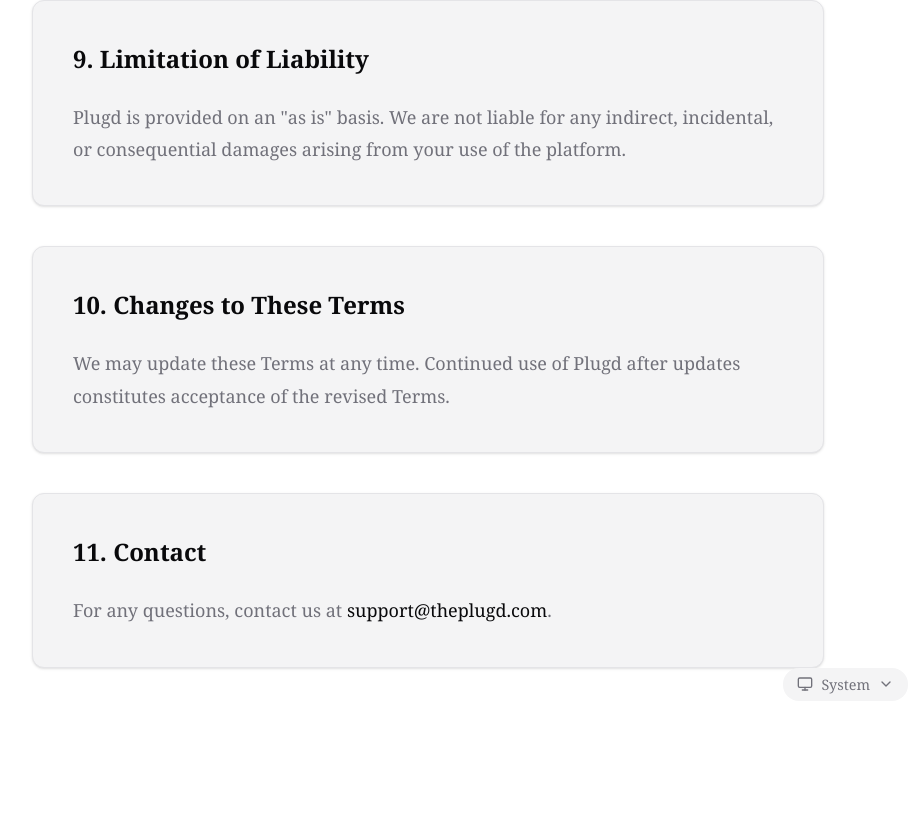
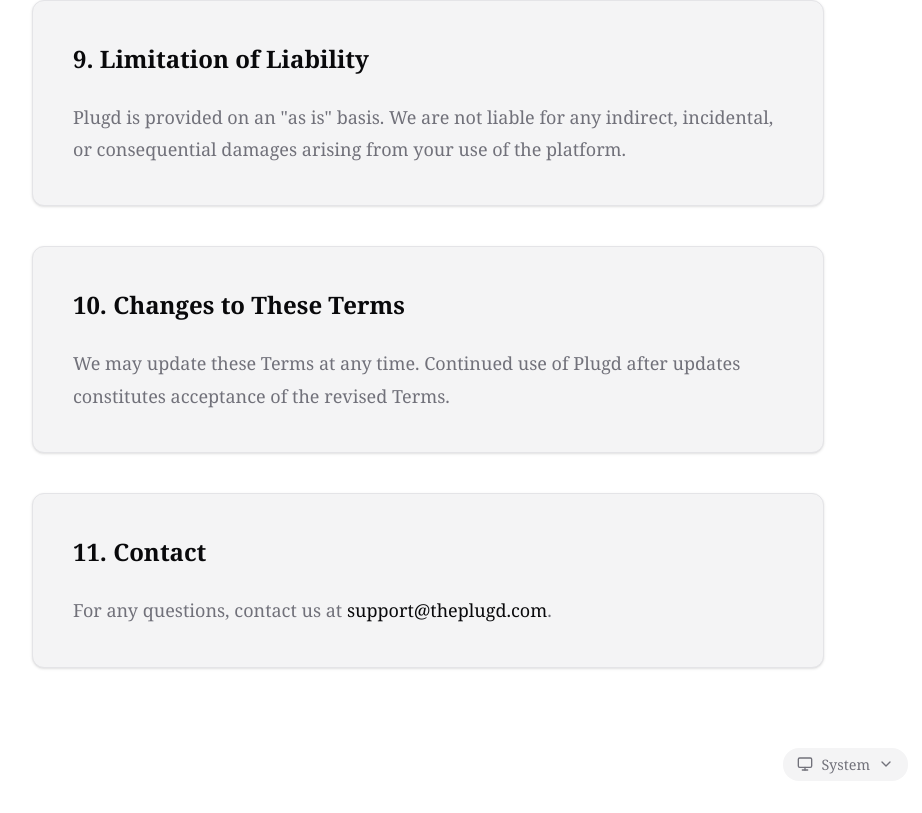
Before and after one commit to Ravishankar802/The-Plugd, a Next.js app: page /terms-of-service in a window 1280 px wide. Shown: the part 2679-3492 px from the top of the page, without its empty margins (212-1134 px from the left). Before the commit the page ends 3428 px from the top, so only its background shows below. Built offline with nearby package versions, Linux system fonts and the light colour scheme.

Commit message:
Fix terms page footer layout using hideLinks prop

```diff
--- a/src/app/terms-of-service/page.tsx
+++ b/src/app/terms-of-service/page.tsx
@@ -117,8 +117,8 @@ export default function TermsOfService() {
       </div>
 
       {/* Footer - Wider container matching homepage */}
-      <div className="w-full max-w-5xl mx-auto px-4 md:px-8 flex justify-end pb-12">
-        <Footer toggleOnly={true} />
+      <div className="w-full max-w-5xl mx-auto px-4 md:px-8">
+        <Footer showBorder={false} hideLinks={true} />
       </div>
     </main>
   );
--- a/src/components/Footer.tsx
+++ b/src/components/Footer.tsx
@@ -12,6 +12,7 @@ interface FooterProps {
   minimal?: boolean;
   isLogin?: boolean;
   toggleOnly?: boolean;
+  hideLinks?: boolean;
   onStartEarning?: () => void;
 }
 
@@ -21,6 +22,7 @@ export default function Footer({
   minimal = false,
   isLogin = false,
   toggleOnly = false,
+  hideLinks = false,
   onStartEarning
 }: FooterProps) {
   const isWhite = variant === 'white';
@@ -195,7 +197,9 @@ export default function Footer({
           </div>
         ) : (
           <div className={isLogin ? "flex items-center justify-between relative w-full" : "flex flex-col md:flex-row items-center justify-center md:justify-between gap-6 relative w-full"}>
-            {isLogin ? (
+            {hideLinks ? (
+              <div className="hidden md:block flex-1" />
+            ) : isLogin ? (
               <div className={`flex items-center gap-6 text-[0.9rem] ${textColor} font-medium`}>
                 <Link href="/" className="transition-colors">Home</Link>
               </div>
```
